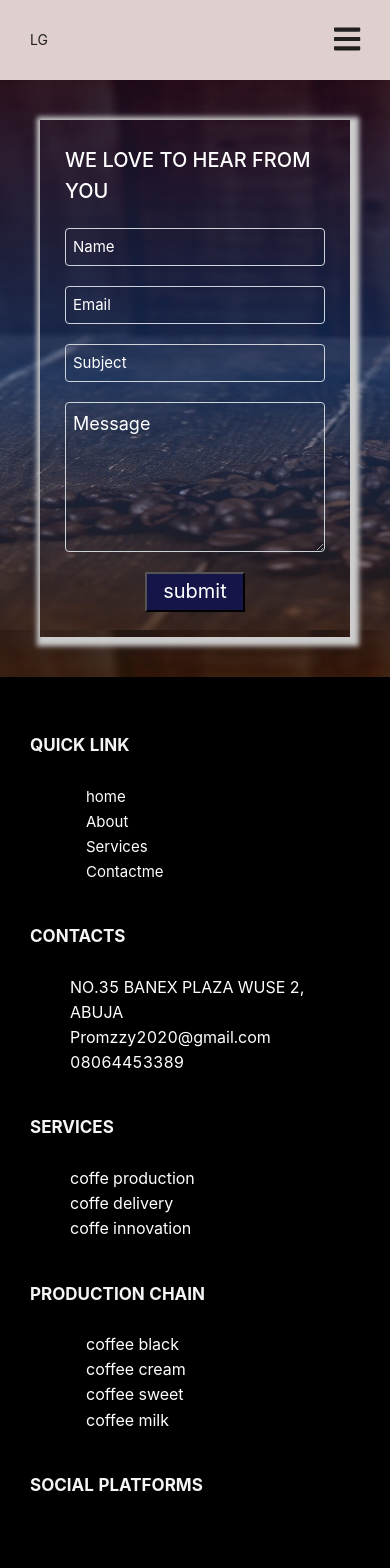
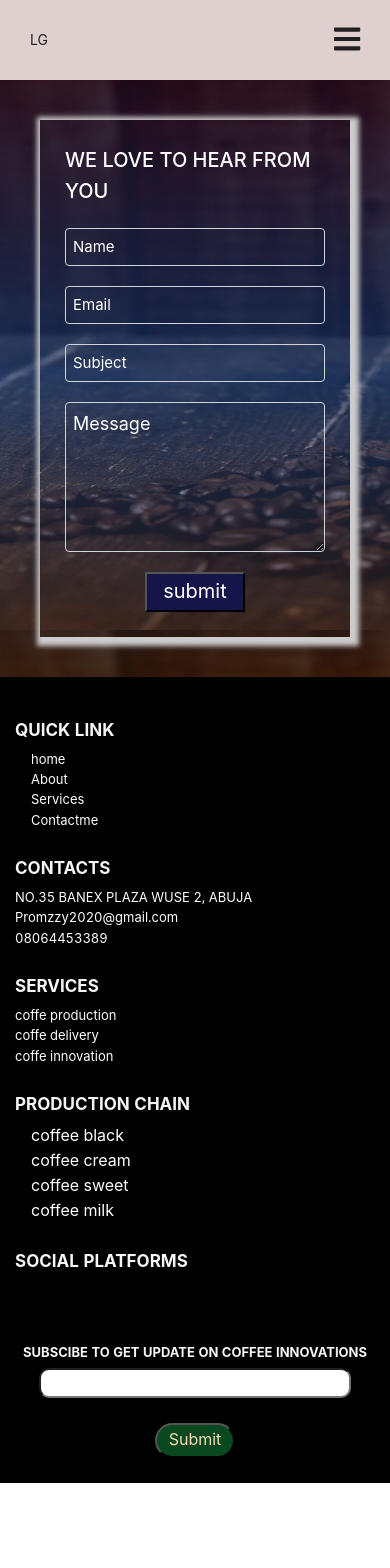
Before and after one commit to promzzy/coffee-app, a React (Create React App) app: page /contact/contactUs in a window 390 px wide. Shown: the top 1568 px of the page. After the commit the page ends 1483 px from the top, so only its background shows below. Built offline with nearby package versions, Linux system fonts and the light colour scheme.

Commit message:
footer responsive

```diff
--- a/src/components/shared/Footer.js
+++ b/src/components/shared/Footer.js
@@ -4,6 +4,10 @@ import styles from './styles/Footer.module.css'
 import {Nav} from './NavData/Nav'
 import { Contacts } from './NavData/Contacts'
 import {coffee} from '../../data/coffees'
+// import { FontAwesomeIcon } from '@fortawesome/react-fontawesome'
+// import { fa, faBars } from '@fortawesome/free-solid-svg-icons'
+
+
 export default function Footer(){
 
 	const [ navs, setNavs ] = useState([]);
@@ -11,6 +15,12 @@ export default function Footer(){
 	const [coffesProducts, setCoffeeProducts] = useState([])
 
 	const contactusClassN = contact.filter(filteredClassN => (filteredClassN.classN === `contactUs`))
+
+	// const socialClassN = contact.filter(filteredClassN => (filteredClassN.classN === "social"))
+
+
+    // const socialClass = parseInt(socialClassN.icon)
+
 
 	useEffect(() => {
 		setNavs(Nav)
@@ -73,14 +83,14 @@ export default function Footer(){
 				<h5 class={styles.footerHeadings}>SOCIAL PLATFORMS</h5>
 				<div className={styles.socialPlatformIcon}>
 				<span className={styles.iconBg}>
+					{
+						// socialClass.map(socialHandle => (
+						// 	<FontAwesomeIcon icon={socialHandle.icon} />
+						// ))
+					}
+				</span>
 
-				</span>
-				<span class={styles.iconBg}>
 
-				</span>
-				<span className={styles.iconBg}>
-
-				</span>
 				</div>
 			</div>
 		</div>
--- a/src/components/shared/styles/Footer.module.css
+++ b/src/components/shared/styles/Footer.module.css
@@ -1,6 +1,7 @@
 footer{
     color: white;
     height: auto;
+    width: 100%;
      background-color: rgba(0,0,0,0.999);
 }
 
@@ -25,7 +26,6 @@ footer{
 
 .navLink{
     color: white;
-    font-size: 15px;
     padding: 0.5rem 1rem;
 }
 .navLink:hover{
@@ -63,6 +63,10 @@ footer li{
 form{
     text-align: center;
 }
+form .footerHeadings{
+    font-size: 13px;
+    text-align: center;
+}
 .formInput{
     width: 80%;
     height: 30px;
@@ -71,6 +75,8 @@ form{
 .formSubmitBtn{
     margin: 25px 0;
     font-size: medium;
+    color: wheat;
+    background: rgb(10, 72, 31);
     width: 80px;
     height: 35px;
     border-radius: 9999px;
@@ -84,13 +90,20 @@ form{
 
     .footerMenu{
         flex-direction: column;
-        text-align: start;
+        padding: 15px;
     }
     .footerHeadings{
         text-align: start;
         font-size: 17px;
+        margin-bottom: 5px;
     }
-    .footerMenu ul li {
+    .footerMenu div ul li {
+        margin: 0 !important;
+        padding: 0 !important;
+        font-size: 13px;
+    }
+    .footerMenu div ul{
         margin: 0;
+        padding: 0;
     }
 }
```
Also changed, not shown: 1 other file (tests, documents, lock files or other folders).
